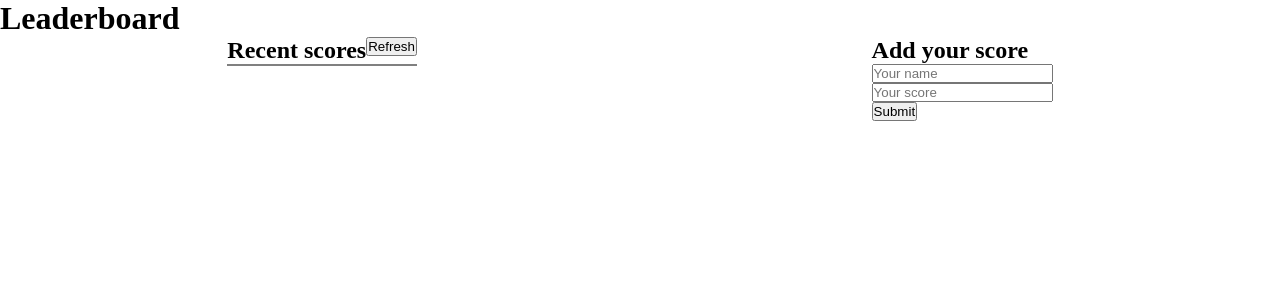
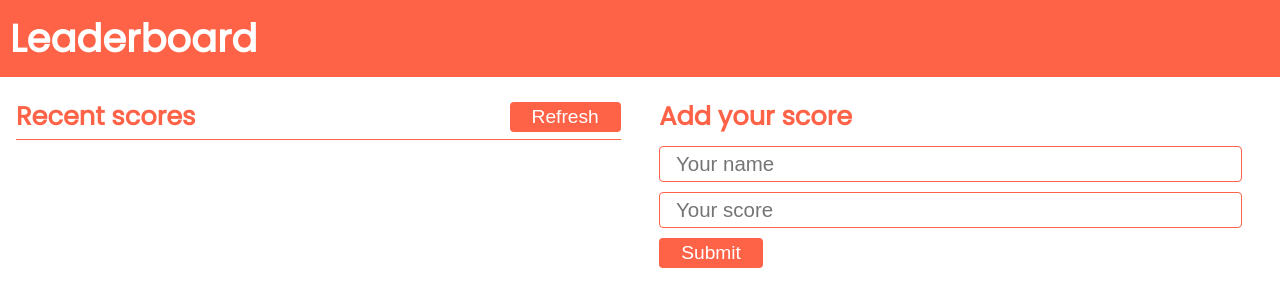
Before and after one commit to lmunozm1702/leaderboard-js, a website built with webpack: page src/index.html in a window 1280 px wide. Built offline with nearby package versions, Linux system fonts and the light colour scheme; no server answers.

Commit message:
Add Styling
Include:

- Poppins font.
- Components background.
- Buttons and hovers.
- List.
- Clean fields when form is submitted.

```diff
--- a/src/api-leaderboard.js
+++ b/src/api-leaderboard.js
@@ -10,8 +10,12 @@ const getScoresApi = async () => {
       'Access-Control-Allow-Credentials': 'true',
     },
   });
-  const result = await response.json();
-  return result;
+  if (response.ok) {
+    const result = await response.json();
+    return result;
+  } else {
+    return Promise.reject(response);
+  }
 };
 
 const saveScoresApi = async (data) => {
@@ -23,12 +27,15 @@ const saveScoresApi = async (data) => {
       'Access-Control-Allow-Credentials': 'true',
     },
     body: JSON.stringify({
-      user: `"${data.fullName}"`,
+      user: data.fullName,
       score: data.score,
     }),
   });
-  const result = await response.json();
-  return result;
+  if (response.ok) {
+    const result = await response.json();
+    return result;
+  }
+  return Promise.reject(response.status);
 };
 
 export { saveScoresApi, getScoresApi };
--- a/src/index.html
+++ b/src/index.html
@@ -8,7 +8,7 @@
 </head>
 
 <body>
-  <h1>Leaderboard</h1>
+  <h1 id="main-title">Leaderboard</h1>
   <div class="flex-container">
     <div id="recent-scores">
       <div class="flex-container" id="recent-header">
@@ -25,16 +25,16 @@
       </div>
     </div>
     <div class="flex-container flex-column" id="add-score">
-      <div id="add-heder">
+      <div id="add-header">
         <h2>Add your score</h2>
       </div>
-      <div id="add-form">
-        <form action="" name="scores-form" class="flex-container flex-column">
+      <form action="" name="scores-form">
+        <div id="add-form" class="flex-container flex-column">
           <input type="text" name="full-name" placeholder="Your name" id="full-name" required>
           <input type="text" name="score" placeholder="Your score" id="score" required>
           <button type="submit" id="add-button">Submit</button>
-        </form>
-      </div>
+        </div>
+      </form>
     </div>
   </div>
 </body>
--- a/src/index.js
+++ b/src/index.js
@@ -1,7 +1,7 @@
 import _ from 'lodash'; // eslint-disable-line no-unused-vars
 import './style.css';
 import Scores from './scores.js';
-import renderList from './render.js';
+import { renderList } from './render.js';
 import { getScoresApi } from './api-leaderboard.js';
 
 const addButton = document.querySelector('#add-button');
@@ -15,6 +15,8 @@ addButton.addEventListener('click', async (event) => {
   if ((fullNameInput.value !== '') && (scoreInput.value !== '')) {
     event.preventDefault();
     await myScores.add(fullNameInput.value, scoreInput.value);
+    fullNameInput.value = '';
+    scoreInput.value = '';
   }
 });
 
--- a/src/render.js
+++ b/src/render.js
@@ -5,9 +5,18 @@ const renderList = (myList, tagId) => {
   parentItem.textContent = '';
   myList.forEach((scoreItem) => {
     const newElement = document.createElement('li');
+    newElement.className = 'list-item';
     newElement.textContent = `${scoreItem.user}: ${scoreItem.score}`;
     parentItem.appendChild(newElement);
   });
 };
 
-export default renderList;
+const renderErrorLoad = (err, tagId) => {
+  const parentItem = document.querySelector(`#${tagId}`);
+  const newElement = document.createElement('li');
+  newElement.className = 'list-item';
+  newElement.textContent = `Ops!, we find an error [${err.status}], please tray again in a few minutes`;
+  parentItem.appendChild(newElement);
+}
+
+export { renderList, renderErrorLoad };
--- a/src/style.css
+++ b/src/style.css
@@ -1,12 +1,67 @@
+@import url('https://fonts.googleapis.com/css2?family=Poppins&display=swap');
+
 * {
   margin: 0;
   padding: 0;
+}
+
+form,
+div {
+  width: 100%;
+}
+
+input {
+  width: 95%;
+}
+
+body {
+  font-family: 'Poppins';
+  color: tomato;
+  background-color: white;
+  min-height: 100vh;
+  overflow-y: auto;
+}
+
+h1 {
+  font-size: 3vw;
+}
+
+h2 {
+  font-size: 2vw;
+}
+
+button {
+  background-color: tomato;
+  border: 2px solid tomato;
+  border-radius: 4px;
+  padding: 2px 20px;
+  font-size: 1.5vw;
+  color: #fff;
+}
+
+button:hover {
+  background-color: white;
+  color: tomato;
+}
+
+input[type='text'] {
+  border: 1px solid tomato;
+  border-radius: 4px;
+  padding: 5px 3px;
+  font-size: 1.6vw;
+  color: #645b5b;
+  font-weight: normal;
+}
+
+input::placeholder {
+  padding-left: 1vw;
 }
 
 .flex-container {
   display: flex;
   justify-content: space-around;
   align-items: flex-start;
+  gap: 3vw;
 }
 
 .flex-column {
@@ -14,5 +69,54 @@
 }
 
 #result-list {
-  border: 1px solid grey;
+  list-style: none;
+  padding: 5px 0;
+  font-size: 1vw;
+  color: #645b5b;
 }
+
+#main-title {
+  background-color: tomato;
+  color: white;
+  padding: 10px 0 10px 10px;
+  margin-bottom: 20px;
+}
+
+#recent-header {
+  gap: 2vw;
+  padding-bottom: 3px;
+  border-bottom: 1px solid tomato;
+  align-items: center;
+}
+
+#add-form {
+  gap: 10px;
+}
+
+#add-score {
+  padding: 0 2vh 0 0;
+  gap: 5px;
+}
+
+#recent-scores {
+  padding: 0 0 0 2vh;
+}
+
+#refresh-div {
+  text-align: end;
+}
+
+.list-item {
+  padding: 2px 1vw;
+  font-size: 1.6vw;
+}
+
+.list-item:nth-child(2n + 1) {
+  background-color: #645b5b;
+  color: #fff;
+}
+
+#add-header {
+  margin-bottom: 5px;
+  align-items: center;
+}
```
Also changed, not shown: dist/index.html, dist/main.js.
